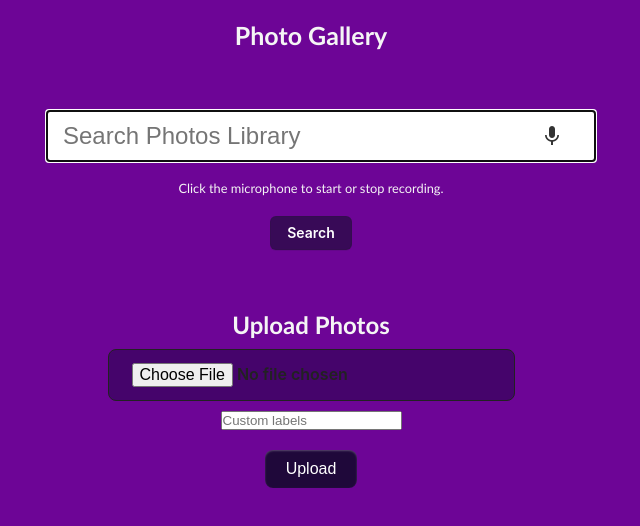
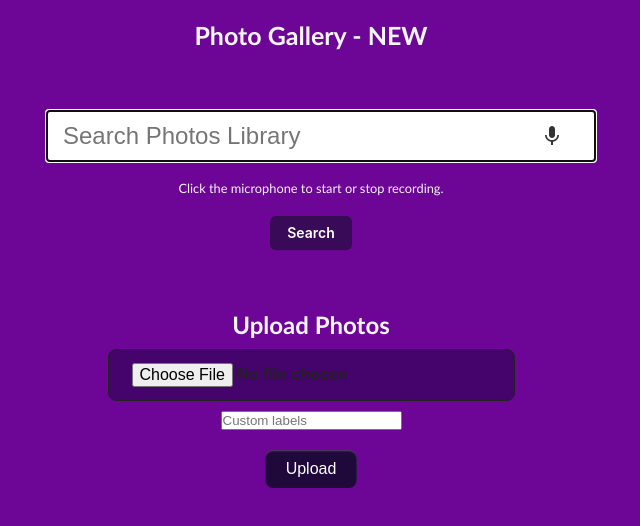
Before and after one commit to AnuragMishra1712/PhotoGallery, a plain HTML site: page Frontend/index.html in a window 1280 px wide. Shown: the whole page, without its empty margins (329-969 px from the left). Drawn offline with nearby package versions, Linux system fonts and the light colour scheme.

Commit message:
Update index.html

```diff
--- a/Frontend/index.html
+++ b/Frontend/index.html
@@ -22,7 +22,7 @@
     </head>
     <center>
         <header class="photos_title">
-           Photo Gallery
+           Photo Gallery - NEW
         </header>
     </center>
     <body>
```
